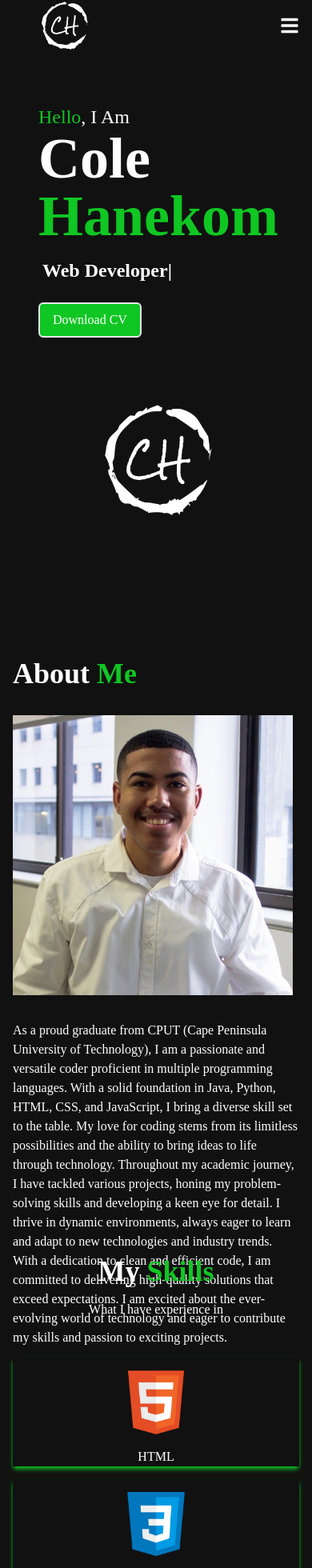
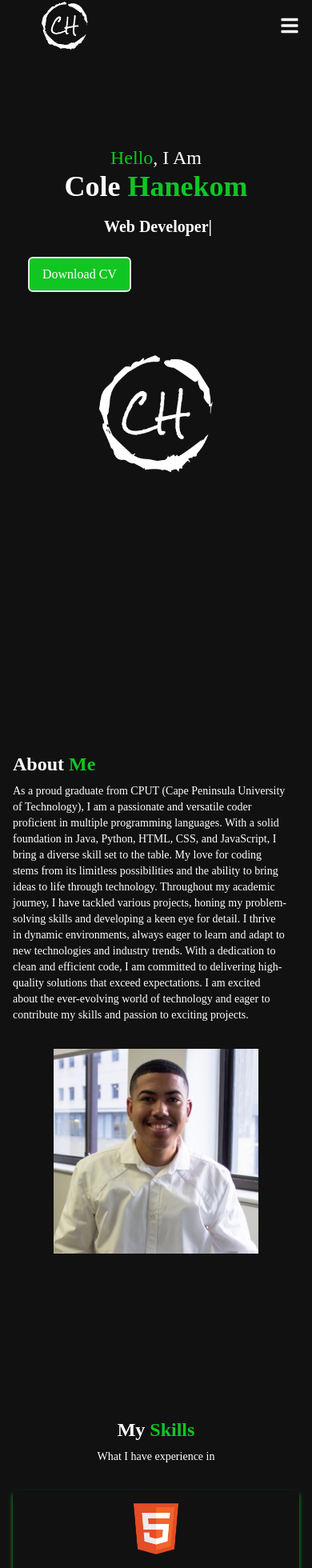
Before and after one commit to colehanekom/React-profile, a React (Vite) app: page / in a window 390 px wide. Shown: the part 13-1973 px from the top of the page at 80% size. Built offline with nearby package versions, Linux system fonts and the light colour scheme.

Commit message:
Updated code for responsiveness

```diff
--- a/src/components/About.jsx
+++ b/src/components/About.jsx
@@ -1,29 +1,39 @@
-import React from 'react'
-import Image from '../assets/aboutimg.jpg'
+import React from 'react';
+import Image from '../assets/aboutimg.jpg';
 
 const About = () => {
   return (
-    <div name='about' className='w-full h-screen bg-[#111111] text-white'>
-        <div className='flex flex-col justify-center items-center w-full h-full'>
-          <div className='max-w-[1000px] w-full grid grid-cols-2 gap-8'>
-            <div className='sm:text-left pb-8 pl-4'>
-              <p className='text-4xl font-bold '>About <span className='text-[#10C623]'>Me</span></p>
+    <div name='about' className='w-full bg-[#111111] text-white'>
+      <div className='flex flex-col justify-center items-center w-full min-h-screen'>
+        <div className='max-w-[1000px] mx-auto p-4'>
+          <div className='grid grid-cols-1 md:grid-cols-2 gap-8'>
+
+            {/* Text */}
+            <div className='sm:pb-4 pr-4'>
+              <p className='text-2xl md:text-3xl lg:text-4xl font-bold mb-2'>
+                About <span className='text-[#10C623]'>Me</span>
+              </p>
+              <p className='text-sm sm:text-base md:text-lg'>
+                As a proud graduate from CPUT (Cape Peninsula University of Technology), I am a passionate and versatile
+                coder proficient in multiple programming languages. With a solid foundation in Java, Python, HTML, CSS, and
+                JavaScript, I bring a diverse skill set to the table. My love for coding stems from its limitless
+                possibilities and the ability to bring ideas to life through technology. Throughout my academic journey, I
+                have tackled various projects, honing my problem-solving skills and developing a keen eye for detail. I
+                thrive in dynamic environments, always eager to learn and adapt to new technologies and industry trends.
+                With a dedication to clean and efficient code, I am committed to delivering high-quality solutions that
+                exceed expectations. I am excited about the ever-evolving world of technology and eager to contribute my
+                skills and passion to exciting projects.
+              </p>
             </div>
-            <div></div>
-            </div>
-            <div className='max-w-[1000px] w-full grid sm:grid-cols-2 gap-8 px-4'>
-                <div>
-                  <img src={Image} alt="Image" style={{width:'350px'}}/>
-                </div>
 
-            <div>
-              <p className='text-[14x]'> As a proud graduate from CPUT (Cape Peninsula University of Technology), I am a passionate and versatile coder proficient in multiple programming languages. With a solid foundation in Java, Python, HTML, CSS, and JavaScript, I bring a diverse skill set to the table. My love for coding stems from its limitless possibilities and the ability to bring ideas to life through technology. Throughout my academic journey, I have tackled various projects, honing my problem-solving skills and developing a keen eye for detail. I thrive in dynamic environments, always eager to learn and adapt to new technologies and industry trends. With a dedication to clean and efficient code, I am committed to delivering high-quality solutions that exceed expectations. I am excited about the ever-evolving world of technology and eager to contribute my skills and passion to exciting projects.
-              </p>
+            <div className='flex justify-center items-center'>
+              <img src={Image} alt='Image' className='w-64 md:w-96' />
             </div>
           </div>
         </div>
+      </div>
     </div>
-  )
-}
+  );
+};
 
 export default About;
--- a/src/components/Home.jsx
+++ b/src/components/Home.jsx
@@ -1,26 +1,27 @@
-import React from 'react'
-import CV from '../assets/Cole Hanekom CV.pdf'
-import {TypeAnimation} from 'react-type-animation'
-import Logo from '../assets/ch-logo.png'
+import React from 'react';
+import CV from '../assets/Cole Hanekom CV.pdf';
+import Logo from '../assets/ch-logo.png';
+import { TypeAnimation } from 'react-type-animation';
 
 const Home = () => {
   return (
-    <div name='home' className='w-full h-screen bg-[#111111]'>
-        {/*container*/}
-        <div className='max-w-[1000px] mx-auto px-8 flex flex-col justify-center h-full'>
-
-
-            <div className='max-w-[1000px] w-full grid sm:grid-cols-2 gap-8 px-4'>
-            <div>
-            <p className='text-2xl text-white'><span className='text-[#10C623]'>Hello</span>, I Am</p>
-            <h1 className='text-7xl sm:7xl font-bold text-white'>Cole <span className='text-[#10C623]'>Hanekom</span></h1>
-           <div> {/*<h2 className='text-2xl sm:7xl py-4 font-semibold text-white'>Full Stack Developer</h2>*/}
-            <h2 className='text-2xl sm:7xl py-4 font-semibold text-white'>
+    <div name="home" className="w-full min-h-screen bg-[#111111] flex flex-col justify-center items-center">
+      <div className="max-w-[1000px] mx-auto px-8">
+        <div className="grid grid-cols-1 md:grid-cols-2 gap-8 items-center">
+          {/* Content Section */}
+          <div className="md:order-1 text-center md:text-left">
+            <p className="text-2xl text-white">
+              <span className="text-[#10C623]">Hello</span>, I Am
+            </p>
+            <h1 className="text-4xl md:text-6xl font-bold text-white">
+              Cole <span className="text-[#10C623]">Hanekom</span>
+            </h1>
+            <div className="mt-4 md:mt-8">
+              <h2 className="text-xl md:text-2xl font-semibold text-white">
                 <TypeAnimation
                   sequence={[
-        // Same substring at the start will only be typed out once, initially
                     'Full Stack Developer',
-        2000, // wait 2s before replacing "Full Stack Developer" with "Web Developer"
+                    2000,
                     'Web Developer',
                     2000,
                     'Software Developer',
@@ -28,28 +29,28 @@ const Home = () => {
                   ]}
                   wrapper="span"
                   speed={50}
-      style={{ fontSize: '1em', paddingLeft:'5px' }}
+                  style={{ fontSize: '1em', paddingLeft: '5px' }}
                   repeat={Infinity}
                 />
-
               </h2>
             </div>
-            <div>
+            <div className="mt-6 md:mt-12">
               <a href={CV} target="_blank" rel="noopener noreferrer">
-              <button className='text-white border-2 bg-[#10C623] px-4 py-2 my-2 rounded-md flex items-center transition-all transform hover:scale-125'>Download CV</button>
+                <button className="text-white border-2 bg-[#10C623] px-4 py-2 rounded-md flex items-center transition-all transform hover:scale-105">
+                  Download CV
+                </button>
               </a>
             </div>
           </div>
 
-              <div>
-                <img src={Logo} alt="Logo" style={{width:'450px'}}/>
-              </div>
-
-
+          {/* Logo Section */}
+          <div className="md:order-2 text-center">
+            <img src={Logo} alt="Logo" className="w-80 gap-14" />
           </div>
         </div>
       </div>
-    )
-  }
+    </div>
+  );
+};
 
-  export default Home
+export default Home;
--- a/src/components/Skills.jsx
+++ b/src/components/Skills.jsx
@@ -1,50 +1,55 @@
-import React from 'react'
+import React from 'react';
 import HTML from '../assets/html.png';
 import CSS from '../assets/css.png';
 import JavaScript from '../assets/javascript.png';
 import Java from '../assets/java.png';
 import Python from '../assets/python.png';
-import MySQL from '../assets/mysql.svg'
+import MySQL from '../assets/mysql.svg';
 
 const Skills = () => {
   return (
-    <div name='skills' className='w-full h-screen bg-[#111111] text-white'>
-        {/*Container*/}
-      <div className='max-w-[1000px] mx-auto p-4 flex flex-col justify-center w-full h-full'>
+    <div name='skills' className='w-full bg-[#111111] text-white'>
+      {/* Container */}
+      <div className='max-w-[1000px] mx-auto p-4 pt-24'>
         <div className='text-center'>
-            <p className='text-4xl font-bold'>My <span className='text-[#10C623]'>Skills</span></p>
-            <p className='py-4'>What I have experience in</p>
+          <p className='text-2xl md:text-3xl lg:text-4xl font-bold mb-2'>
+            My <span className='text-[#10C623]'>Skills</span>
+          </p>
+          <p className='text-sm sm:text-base md:text-lg'>
+            What I have experience in
+          </p>
         </div>
 
-          <div className='w-full grid grid-cols-1 sm:grid-cols-3 gap-4 text-center py-8'>
-            <div className='shadow-md shadow-[#10C623] hover:scale-110 duration-500'>
-              <img className='w-20 mx-auto py-4' src={HTML} alt='HTML icon' />
-              <p>HTML</p>
+        {/* Skills */}
+        <div className='grid grid-cols-1 sm:grid-cols-2 md:grid-cols-3 gap-4 text-center py-8'>
+          <div className='shadow-md shadow-[#10C623] hover:scale-105 duration-300'>
+            <img className='w-16 sm:w-20 mx-auto py-4' src={HTML} alt='HTML icon' />
+            <p className='text-xs sm:text-sm'>HTML</p>
           </div>
-            <div className='shadow-md shadow-[#10C623] hover:scale-110 duration-500'>
-              <img className='w-20 mx-auto py-4' src={CSS} alt='CSS icon' />
-              <p>CSS</p>
+          <div className='shadow-md shadow-[#10C623] hover:scale-105 duration-300'>
+            <img className='w-16 sm:w-20 mx-auto py-4' src={CSS} alt='CSS icon' />
+            <p className='text-xs sm:text-sm'>CSS</p>
           </div>
-            <div className='shadow-md shadow-[#10C623] hover:scale-110 duration-500'>
-              <img className='w-20 mx-auto py-4' src={JavaScript} alt='JavaScript icon' />
-              <p>JavaScript</p>
+          <div className='shadow-md shadow-[#10C623] hover:scale-105 duration-300'>
+            <img className='w-16 sm:w-20 mx-auto py-4' src={JavaScript} alt='JavaScript icon' />
+            <p className='text-xs sm:text-sm'>JavaScript</p>
           </div>
-            <div className='shadow-md shadow-[#10C623] hover:scale-110 duration-500'>
-              <img className='w-20 mx-auto py-4' src={Java} alt='Java icon' />
-              <p>Java</p>
+          <div className='shadow-md shadow-[#10C623] hover:scale-105 duration-300'>
+            <img className='w-16 sm:w-20 mx-auto py-4' src={Java} alt='Java icon' />
+            <p className='text-xs sm:text-sm'>Java</p>
           </div>
-            <div className='shadow-md shadow-[#10C623] hover:scale-110 duration-500'>
-              <img className='w-20 mx-auto py-4' src={Python} alt='Python icon' />
-              <p>Python</p>
+          <div className='shadow-md shadow-[#10C623] hover:scale-105 duration-300'>
+            <img className='w-16 sm:w-20 mx-auto py-4' src={Python} alt='Python icon' />
+            <p className='text-xs sm:text-sm'>Python</p>
           </div>
-            <div className='shadow-md shadow-[#10C623] hover:scale-110 duration-500'>
-              <img className='w-20 mx-auto py-4' src={MySQL} alt='MySQL icon' />
-              <p>MySQL</p>
+          <div className='shadow-md shadow-[#10C623] hover:scale-105 duration-300'>
+            <img className='w-16 sm:w-20 mx-auto py-4' src={MySQL} alt='MySQL icon' />
+            <p className='text-xs sm:text-sm'>MySQL</p>
           </div>
         </div>
       </div>
     </div>
-  )
-}
+  );
+};
 
-export default Skills
+export default Skills;
```
Also changed, not shown: src/components/Contact.jsx (+25 -23 lines), src/components/Projects.jsx (+58 -36 lines). Lines whose indentation alone changed are shown as unchanged.
